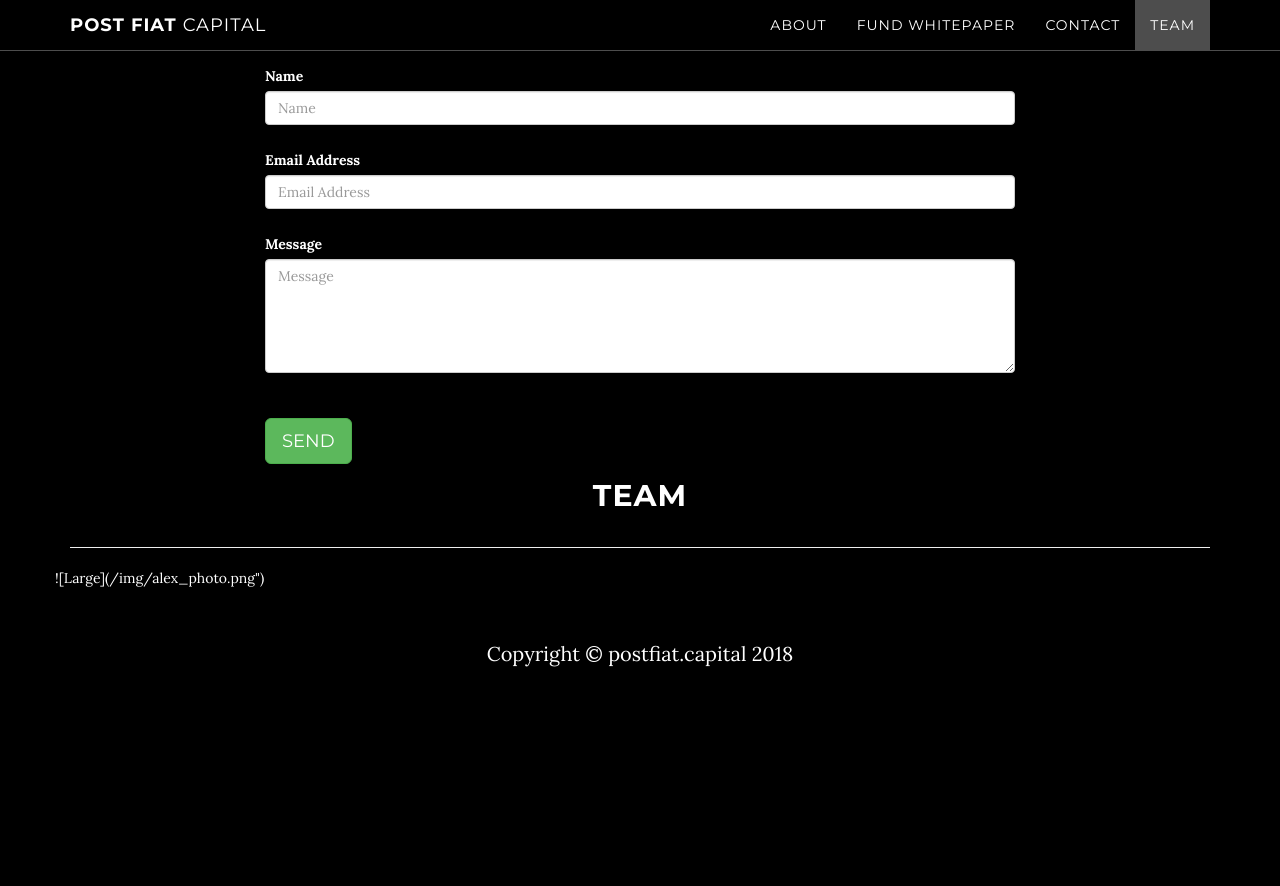
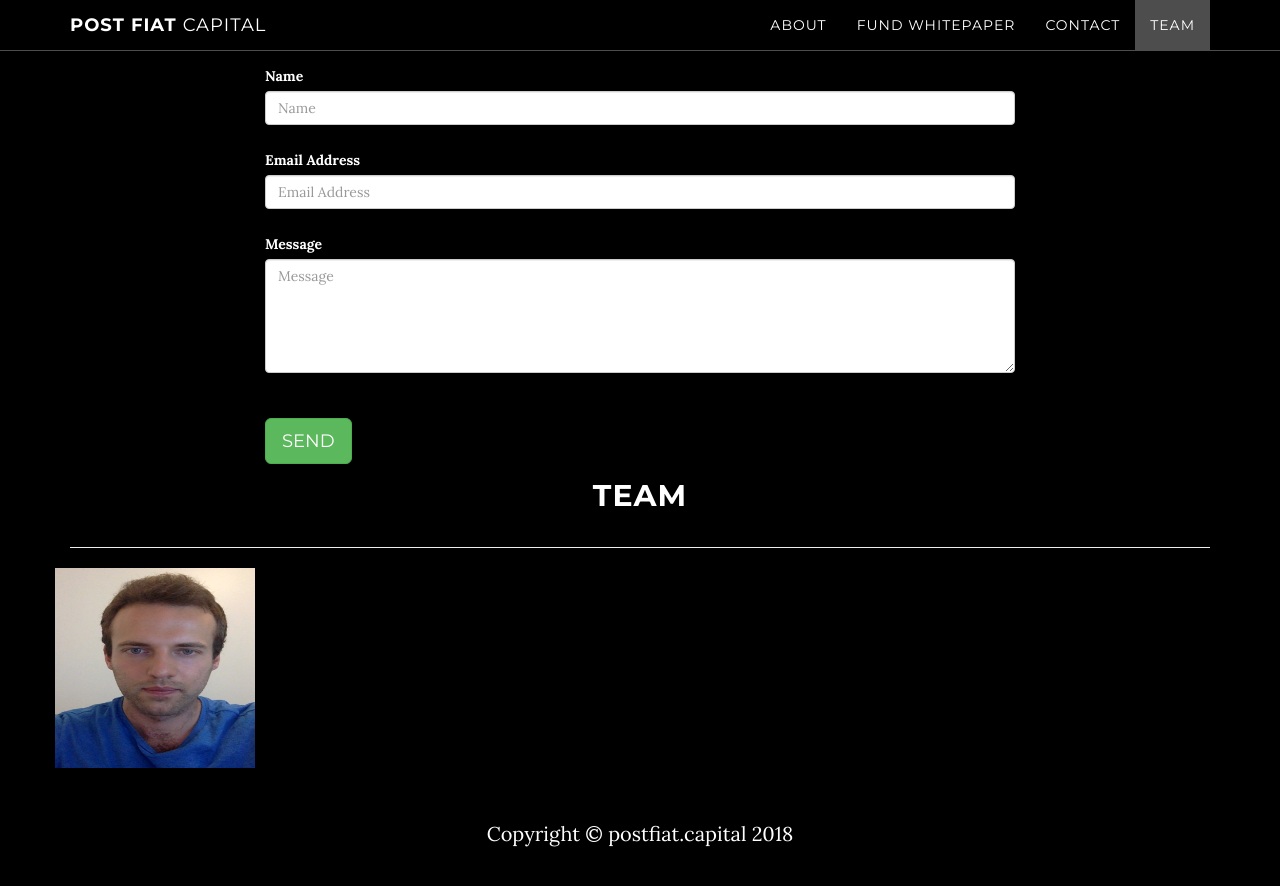
Before and after one commit to postfiat/postfiat.github.io, a Jekyll site: the page built from index.html, in a window 1280 px wide and 900 px high, scrolled down 2299 px. Shown: the top 886 px of the window. Built offline with Jekyll 4.4.1, drawn with Linux system fonts in a browser that asks for light colours; before the commit the page ends 3019 px from its top, so only the background shows below that.

Commit message:
tried changing size
check

```diff
--- a/_includes/team.html
+++ b/_includes/team.html
@@ -7,8 +7,7 @@
                 <hr class="star-primary">
             </div>
 
-            ![Large](/img/alex_photo.png")
-
+            <img src="img/alex_photo.png" alt="hi" class="inline" width="200" height="200"/>
 
         </div>
             </div>
```
